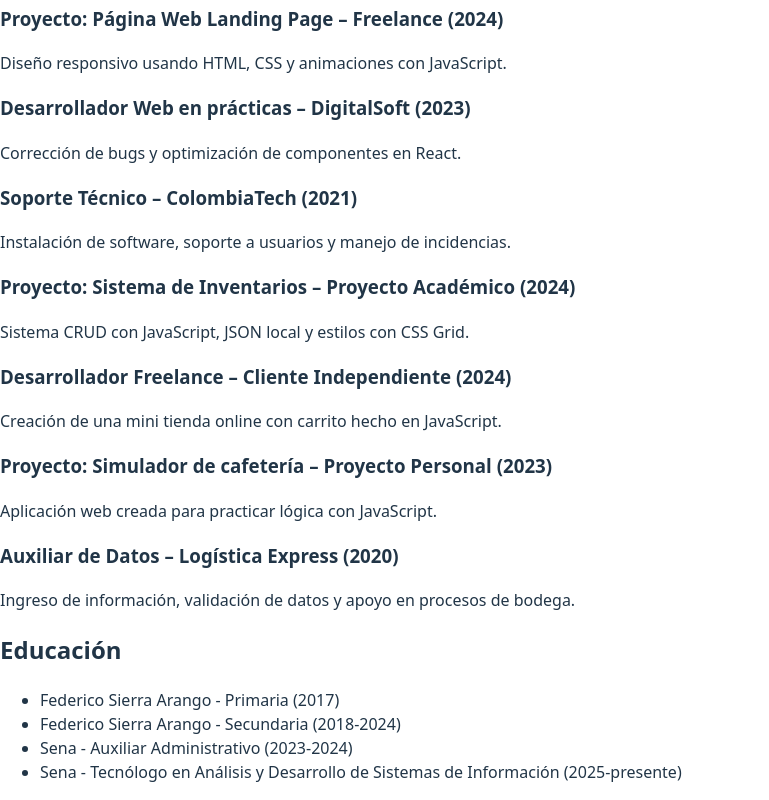
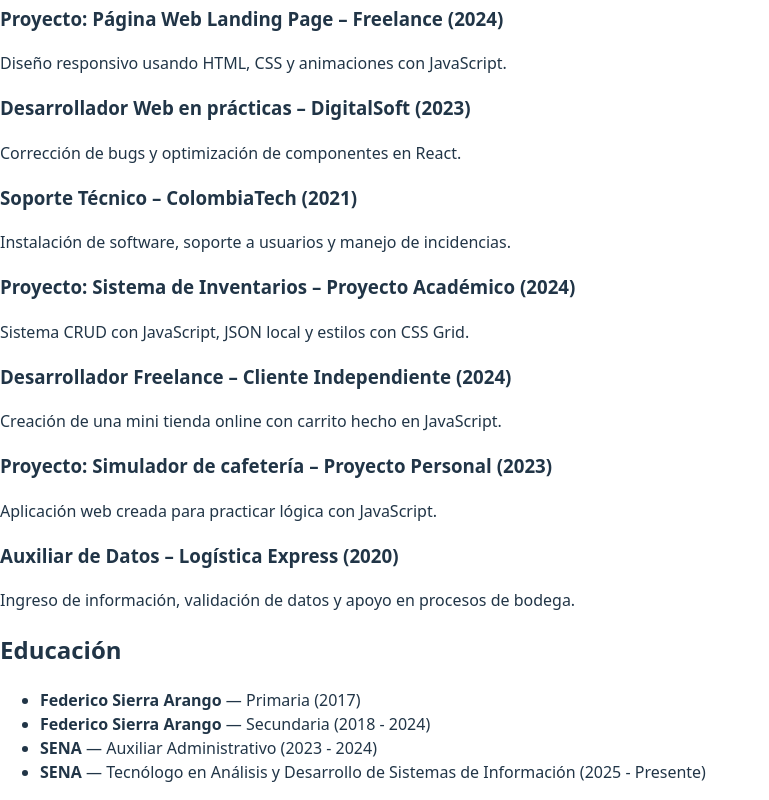
Before and after one commit to 10-Miguel/cv_react_miguelangel, a React (Vite) app: page / in a window 1280 px wide. Shown: the part 878-1678 px from the top of the page, without its empty margins (0-769 px from the left). Built offline with nearby package versions, Linux system fonts and the light colour scheme.

Commit message:
Subo el archivo de educacion actualizado

```diff
--- a/src/componentes/educacion.jsx
+++ b/src/componentes/educacion.jsx
@@ -1,16 +1,37 @@
 export default function Educacion() {
+  const estudios = [
+    {
+      institucion: "Federico Sierra Arango",
+      nivel: "Primaria",
+      fecha: "2017",
+    },
+    {
+      institucion: "Federico Sierra Arango",
+      nivel: "Secundaria",
+      fecha: "2018 - 2024",
+    },
+    {
+      institucion: "SENA",
+      nivel: "Auxiliar Administrativo",
+      fecha: "2023 - 2024",
+    },
+    {
+      institucion: "SENA",
+      nivel: "Tecnólogo en Análisis y Desarrollo de Sistemas de Información",
+      fecha: "2025 - Presente",
+    },
+  ];
+
   return (
     <section>
       <h2>Educación</h2>
 
       <ul>
-        <li>Federico Sierra Arango - Primaria (2017)</li>
-        <li>Federico Sierra Arango - Secundaria (2018-2024)</li>
-        <li>Sena - Auxiliar Administrativo (2023-2024)</li>
-        <li>
-          Sena - Tecnólogo en Análisis y Desarrollo de Sistemas de Información
-          (2025-presente)
-        </li>
+        {estudios.map((item, index) => (
+          <li key={index}>
+            <strong>{item.institucion}</strong> — {item.nivel} ({item.fecha})
+          </li>
+        ))}
       </ul>
     </section>
   );
```
